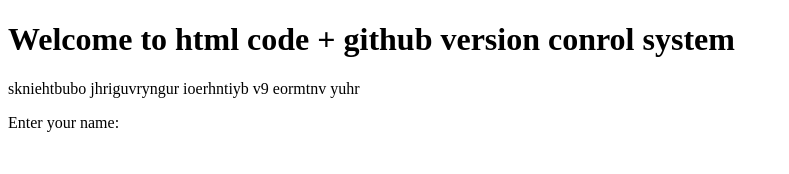
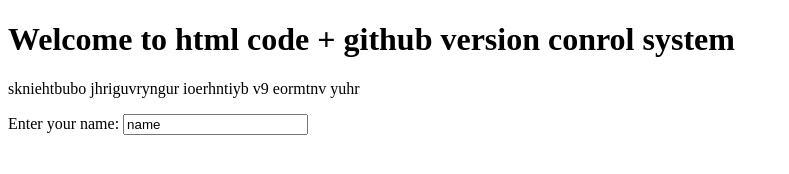
Before and after one commit to Aarthiganapathy/githublearning2, a plain HTML site: page index.html in a window 1280 px wide. Shown: the whole page, without its empty margins (0-789 px from the left). Drawn offline with Linux system fonts and the light colour scheme.

Commit message:
feat:input text box will be change

```diff
--- a/index.html
+++ b/index.html
@@ -9,6 +9,6 @@
     <h1>Welcome to html code + github version conrol system</h1>
     <p>skniehtbubo jhriguvryngur  ioerhntiyb v9 eormtnv yuhr</p>
     <label>Enter your name:</label>
-     <input="text" type="text" value="name">
+     <input type= "text"  value="name">
 </body>
 </html>
```
